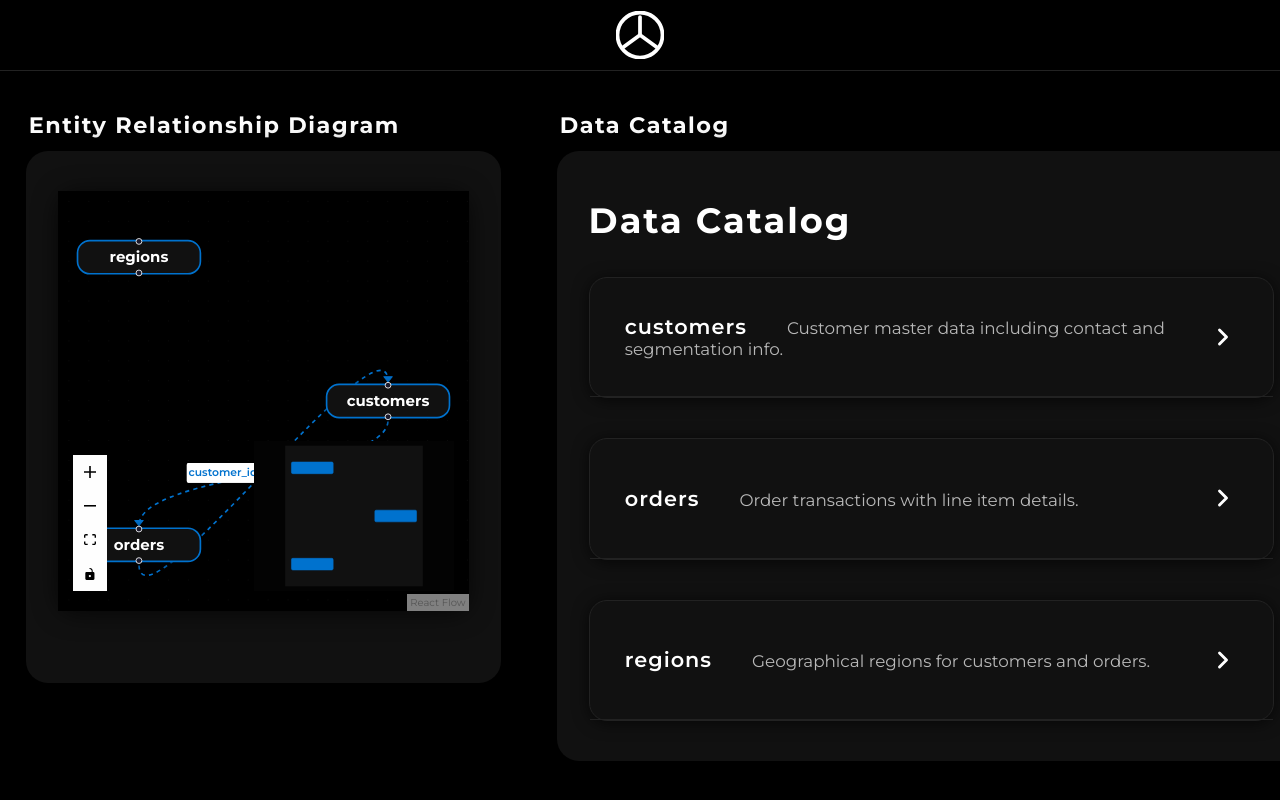
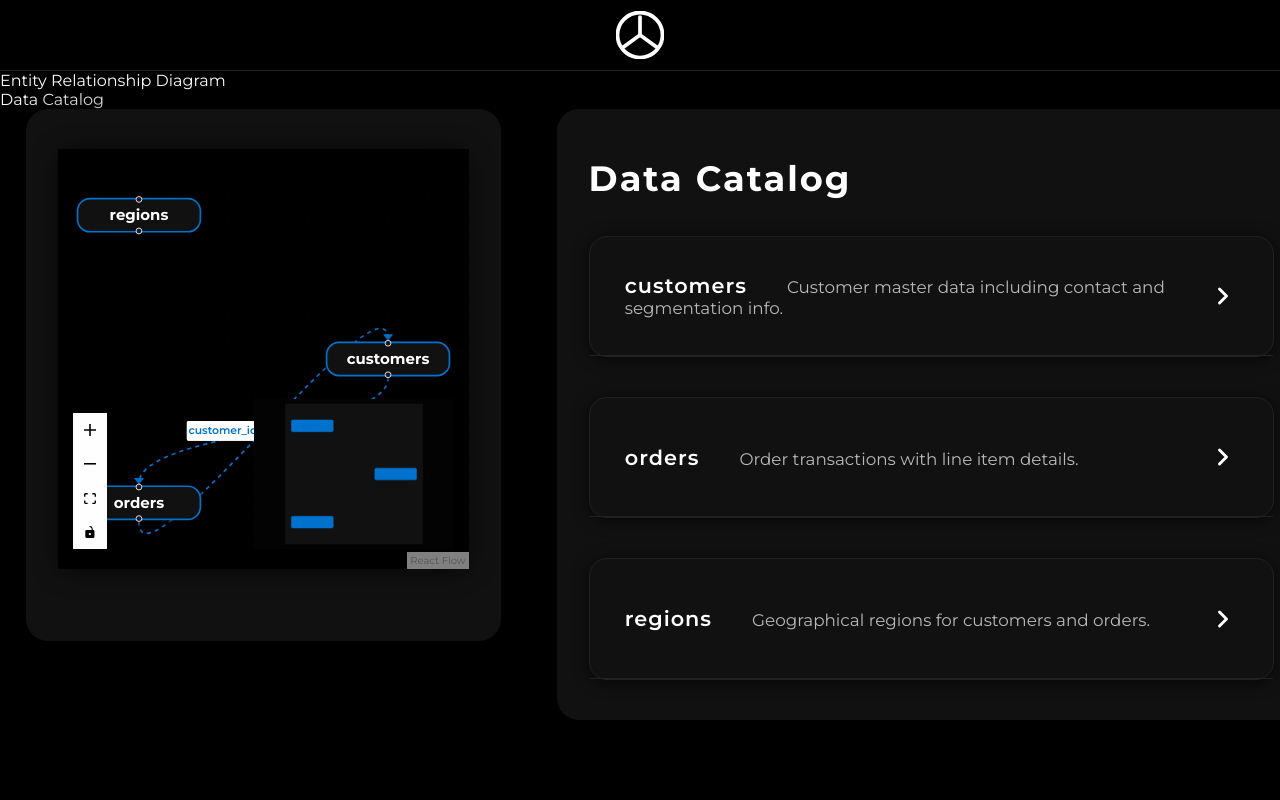
Before and after one commit to dwson/git-databricks-data-catalog-test.github.io, a React (Vite) app: page / in a window 1280 px wide. Shown: the top 800 px of the page. Built offline with nearby package versions, Linux system fonts and the light colour scheme.

Commit message:
Ensure equal height for ER and Table panels
Added 'same-height' and 'same-height-child' classes to synchronize the heights of the ERDiagram and TableList panels. Updated flexbox and height styles in index.css to improve layout consistency and visual alignment.

```diff
--- a/src/App.jsx
+++ b/src/App.jsx
@@ -14,11 +14,11 @@ function App() {
           <div className="main-header-title left">Entity Relationship Diagram</div>
           <div className="main-header-title right">Data Catalog</div>
         </div>
-        <div className="main-content-flex">
-          <div className="main-content-er">
+        <div className="main-content-flex same-height">
+          <div className="main-content-er same-height-child">
             <ERDiagram />
           </div>
-          <div className="main-content-table">
+          <div className="main-content-table same-height-child">
             <TableList />
           </div>
         </div>
--- a/src/index.css
+++ b/src/index.css
@@ -342,61 +342,24 @@ body, html, #root, .app-bg {
   box-shadow: 0 0 0 2px #0072ce44;
 }
 
-.main-header-flex {
-  display: flex;
-  flex-direction: row;
-  justify-content: center;
-  align-items: flex-end;
-  gap: 3.5rem;
-  width: 100%;
-  max-width: 1600px;
-  margin: 2.5rem auto 0 auto;
-  padding: 0 2vw;
-}
-.main-header-title {
-  flex: 1 1 420px;
-  min-width: 340px;
-  max-width: 520px;
-  font-size: 1.4rem;
-  font-weight: 800;
-  color: #fff;
-  letter-spacing: 1.5px;
-  text-align: left;
-  font-family: 'Montserrat', serif;
-  margin-bottom: 0.7rem;
-  padding-left: 0.2rem;
-}
-.main-header-title.right {
-  flex: 2 1 700px;
-  min-width: 340px;
-  max-width: 900px;
-  text-align: left;
-  padding-left: 2rem;
-}
-@media (max-width: 1100px) {
-  .main-header-flex {
-    flex-direction: column;
-    gap: 0.5rem;
-    align-items: stretch;
-    padding: 0 1vw;
-  }
-  .main-header-title, .main-header-title.right {
-    max-width: 100%;
-    min-width: 0;
-    padding-left: 0.2rem;
-    text-align: left;
-  }
-}
 .main-content-flex {
   display: flex;
   flex-direction: row;
   gap: 3.5rem;
-  align-items: flex-start;
+  align-items: stretch;
   justify-content: center;
   width: 100%;
   max-width: 1600px;
   margin: 0 auto 2rem auto;
   padding: 0 2vw;
+}
+.same-height {
+  align-items: stretch;
+}
+.same-height-child {
+  display: flex;
+  flex-direction: column;
+  height: 100%;
 }
 .main-content-er, .main-content-table {
   background: #111;
@@ -405,6 +368,10 @@ body, html, #root, .app-bg {
   padding: 2.5rem 2rem 2.5rem 2rem;
   margin-bottom: 2rem;
   min-width: 0;
+  height: 100%;
+  display: flex;
+  flex-direction: column;
+  justify-content: flex-start;
 }
 .main-content-er {
   flex: 1 1 420px;
@@ -451,6 +418,7 @@ body, html, #root, .app-bg {
     min-width: 0;
     margin: 0 0 2rem 0;
     padding: 2rem 1rem 2rem 1rem;
+    height: auto;
   }
 }
 @media (max-width: 700px) {
```
